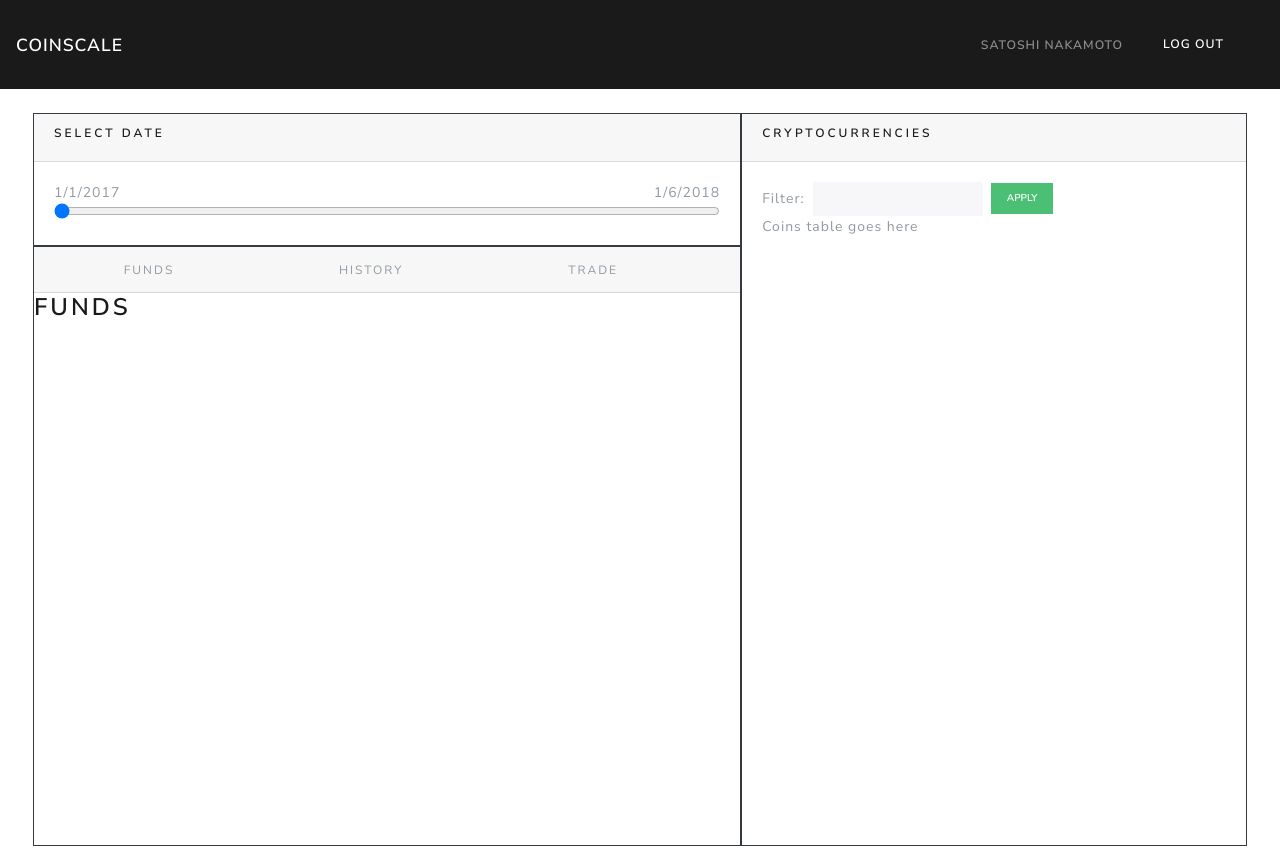
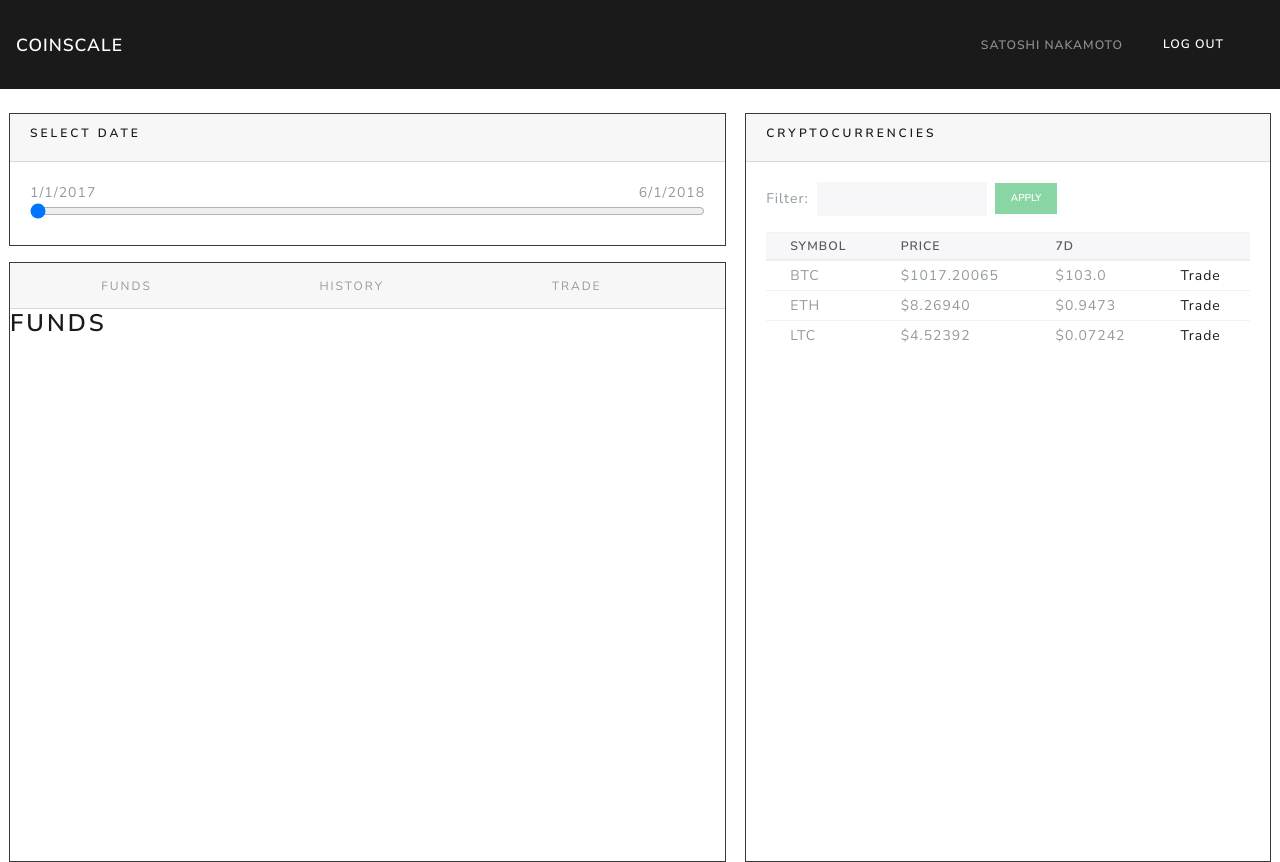
Before and after one commit to thomahau/coinscale-client, a React (Create React App) app: page /dashboard in a window 1280 px wide. Built offline with nearby package versions, Linux system fonts and the light colour scheme.

Commit message:
layout coins table and trade form

```diff
--- a/src/components/DateWidget.js
+++ b/src/components/DateWidget.js
@@ -2,7 +2,7 @@ import React from 'react';
 
 const DateWidget = () => (
   <div style={{ width: '100%' }}>
-    <div className="float-right">1/6/2018</div>
+    <div className="float-right">6/1/2018</div>
     <div className="float-left">1/1/2017</div>
     <input
       type="range"
--- a/src/components/Filter.js
+++ b/src/components/Filter.js
@@ -6,7 +6,7 @@ const Filter = () => (
     <FormGroup>
       <Label className="mr-lg-2">Filter:</Label>
       <Input type="text" size="sm" className="mr-md-2" />
-      <Button color="success" size="sm">
+      <Button color="success" size="sm" disabled>
         Apply
       </Button>
     </FormGroup>
--- a/src/components/Navigation.js
+++ b/src/components/Navigation.js
@@ -11,7 +11,7 @@ import {
 } from 'reactstrap';
 import LoginForm from './LoginForm';
 
-export class Navigation extends React.Component {
+export default class Navigation extends React.Component {
   render() {
     // TODO: Conditional (ternary) operator
     let navElements;
@@ -50,5 +50,5 @@ export class Navigation extends React.Component {
   }
 }
 
-export default Navigation;
+// export default Navigation;
 // style={{ border: '1px solid white', borderRadius: '4px' }}
--- a/src/containers/CoinsTableContainer.js
+++ b/src/containers/CoinsTableContainer.js
@@ -1,5 +1,67 @@
 import React from 'react';
+import { Table } from 'reactstrap';
 
-const CoinsTableContainer = () => <p>Coins table goes here</p>;
+const MOCK_DATA = [
+  {
+    currency: 'BTC',
+    open: '914.19659',
+    open_timestamp: '2016-12-25T00:00:00Z',
+    close: '1017.20065',
+    close_timestamp: '2017-01-01T00:00:00Z'
+  },
+  {
+    currency: 'ETH',
+    open: '7.32209',
+    open_timestamp: '2016-12-25T00:00:00Z',
+    close: '8.26940',
+    close_timestamp: '2017-01-01T00:00:00Z'
+  },
+  {
+    currency: 'LTC',
+    open: '4.45150',
+    open_timestamp: '2016-12-25T00:00:00Z',
+    close: '4.52392',
+    close_timestamp: '2017-01-01T00:00:00Z'
+  }
+];
+
+const CoinsTableContainer = () => (
+  <Table responsive className="mt-3">
+    <thead className="thead-light">
+      <tr>
+        <th>Symbol</th>
+        <th>Price</th>
+        <th>7d</th>
+        <th />
+      </tr>
+    </thead>
+    <tbody>
+      <tr>
+        <td>{MOCK_DATA[0].currency}</td>
+        <td>${MOCK_DATA[0].close}</td>
+        <td>${(MOCK_DATA[0].close - MOCK_DATA[0].open).toPrecision(4)}</td>
+        <td>
+          <a href="/dashboard/trade">Trade</a>
+        </td>
+      </tr>
+      <tr>
+        <td>{MOCK_DATA[1].currency}</td>
+        <td>${MOCK_DATA[1].close}</td>
+        <td>${(MOCK_DATA[1].close - MOCK_DATA[1].open).toPrecision(4)}</td>
+        <td>
+          <a href="/dashboard/trade">Trade</a>
+        </td>
+      </tr>
+      <tr>
+        <td>{MOCK_DATA[2].currency}</td>
+        <td>${MOCK_DATA[2].close}</td>
+        <td>${(MOCK_DATA[2].close - MOCK_DATA[2].open).toPrecision(4)}</td>
+        <td>
+          <a href="/dashboard/trade">Trade</a>
+        </td>
+      </tr>
+    </tbody>
+  </Table>
+);
 
 export default CoinsTableContainer;
--- a/src/containers/Dashboard.js
+++ b/src/containers/Dashboard.js
@@ -10,10 +10,10 @@ import CoinsTableContainer from './CoinsTableContainer';
 
 const Dashboard = () => (
   // POSSIBLE TODO: https://reactstrap.github.io/components/tabs/
-  <Container fluid className="px-5 pt-4">
+  <Container fluid className="px-4 pt-4">
     <Row>
       <Col>
-        <Row style={{ minHeight: '90px' }}>
+        <Row style={{ minHeight: '90px' }} className="mr-lg-1 mb-lg-3">
           <Card className="border-dark" style={{ width: '100%' }}>
             <CardHeader>
               <h6>Select date</h6>
@@ -23,7 +23,7 @@ const Dashboard = () => (
             </CardBody>
           </Card>
         </Row>
-        <Row style={{ height: '600px' }}>
+        <Row style={{ height: '600px' }} className="mr-lg-1">
           <Card className="border-dark" style={{ width: '100%' }}>
             <CardHeader>
               <Nav justified>
--- a/src/containers/TradeContainer.js
+++ b/src/containers/TradeContainer.js
@@ -1,9 +1,43 @@
 import React from 'react';
+import { Col, Button, Form, FormGroup, FormText, Label, Input } from 'reactstrap';
 
 const TradeContainer = () => (
-  <div>
-    <h3>Trade</h3>
-  </div>
+  <Form className="mx-5 my-3">
+    <FormGroup row>
+      <Label for="symbol" sm={2}>
+        Symbol
+      </Label>
+      <Col sm={4}>
+        <Input type="text" name="symbol" id="symbol" placeholder="BTC" size="sm" />
+      </Col>
+    </FormGroup>
+    <FormGroup row>
+      <Label for="type" sm={2}>
+        Buy/Sell
+      </Label>
+      <Col sm={4}>
+        <Input type="select" name="type" id="type" size="sm">
+          <option>BUY</option>
+          <option>SELL</option>
+        </Input>
+      </Col>
+    </FormGroup>
+    <FormGroup row>
+      <Label for="quantity" sm={2}>
+        Quantity
+      </Label>
+      <Col sm={4}>
+        <Input type="number" name="quantity" id="quantity" placeholder="5" size="sm" />
+      </Col>
+    </FormGroup>
+    <FormGroup row>
+      <Col sm={4}>
+        <Button color="success" size="sm">
+          Place trade
+        </Button>
+      </Col>
+    </FormGroup>
+  </Form>
 );
 
 export default TradeContainer;
--- a/src/index.css
+++ b/src/index.css
@@ -14,3 +14,9 @@ body {
   color: black;
   font-weight: bold;
 }
+
+.table td,
+.table th {
+  padding-top: 4px;
+  padding-bottom: 4px;
+}
```
